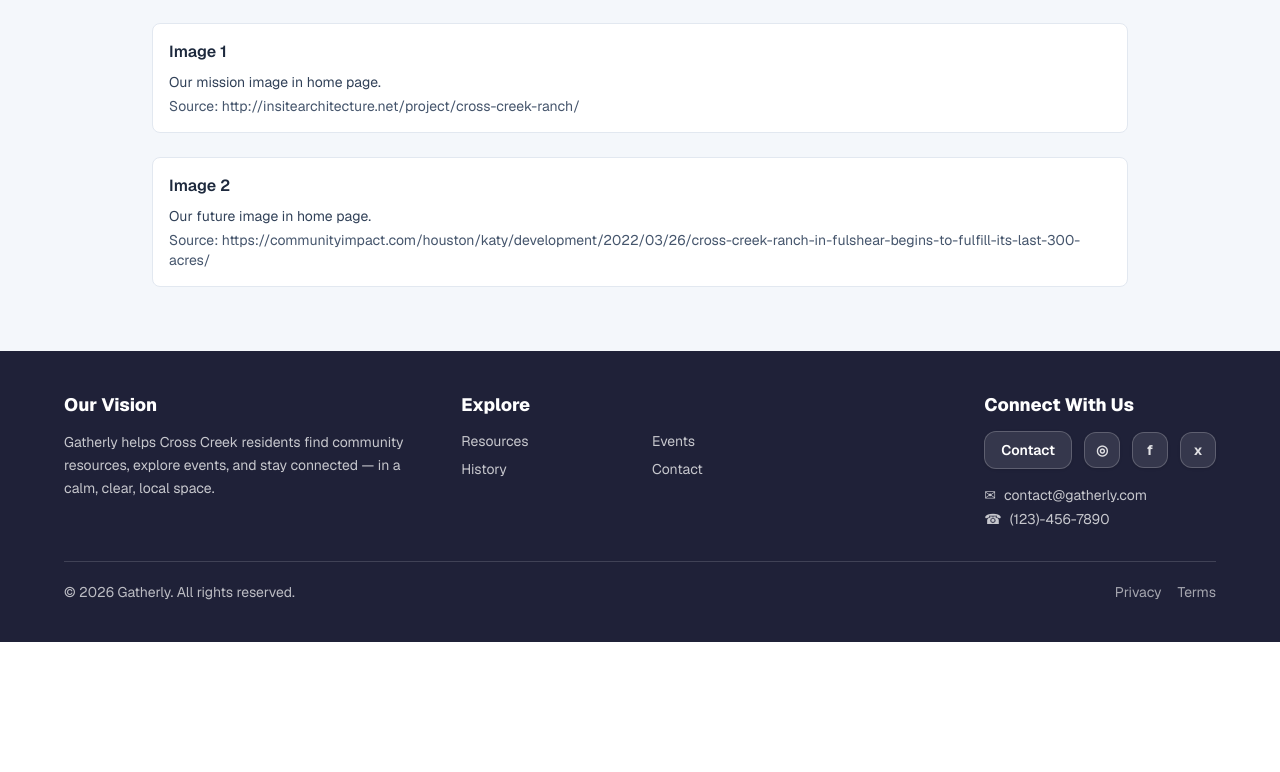
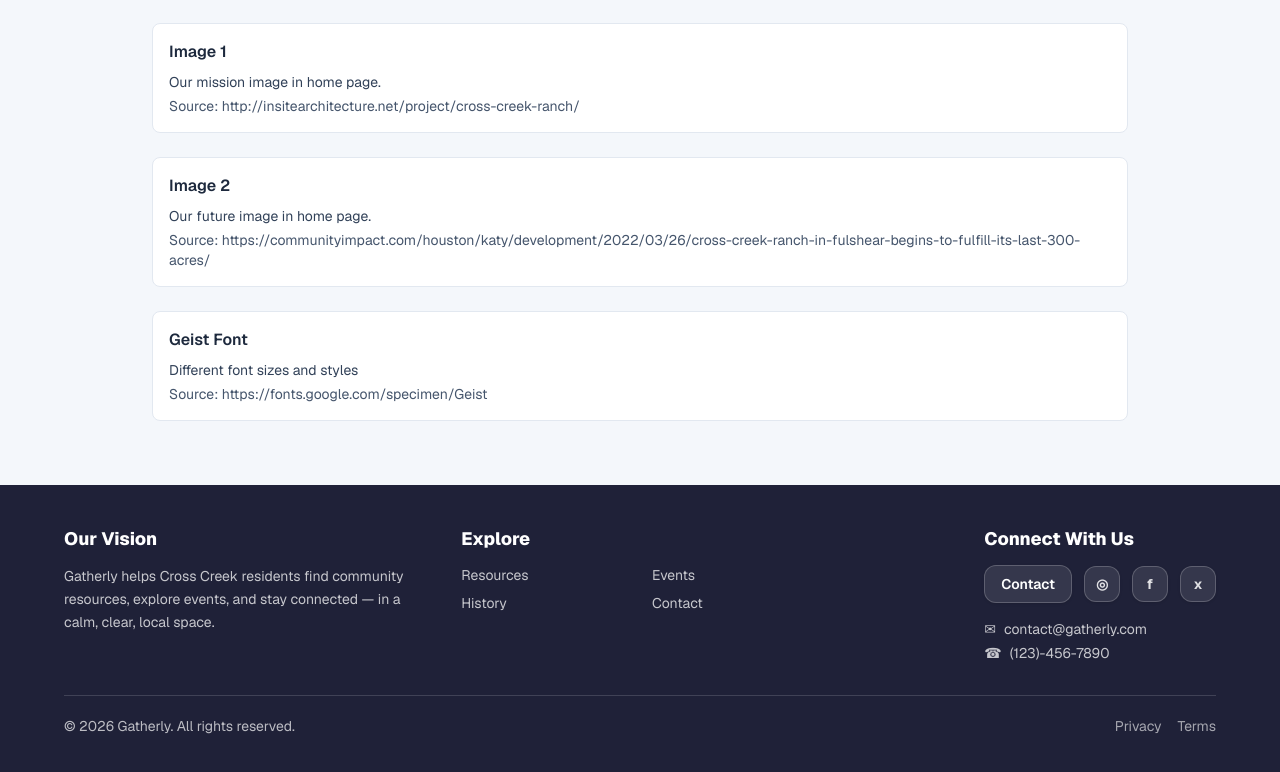
Before and after one commit to TSA-Group/tsa_group_starter, a Next.js app: page /references in a window 1280 px wide. Shown: the part 7240-8012 px from the top of the page. Before the commit the page ends 7882 px from the top, so only its background shows below. Built offline with nearby package versions, Linux system fonts and the light colour scheme.

Commit message:
Update page.tsx

```diff
--- a/app/references/page.tsx
+++ b/app/references/page.tsx
@@ -339,6 +339,11 @@ export default function ReferencesPage() {
               desc="Our future image in home page."
               url="https://communityimpact.com/houston/katy/development/2022/03/26/cross-creek-ranch-in-fulshear-begins-to-fulfill-its-last-300-acres/"
             />
+            <CitationCard
+              name="Geist Font"
+              desc="Different font sizes and styles"
+              url="https://fonts.google.com/specimen/Geist"
+            />
           </div>
         </section>
       </div>
```
